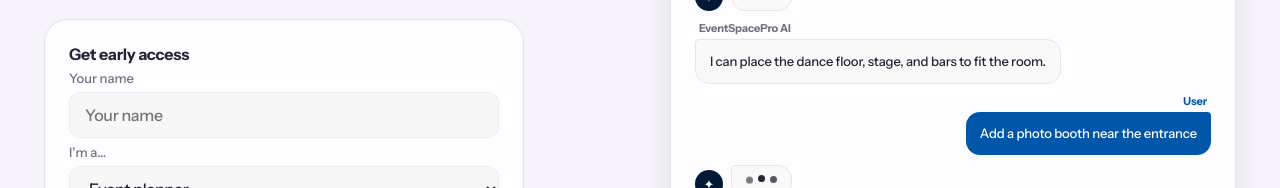
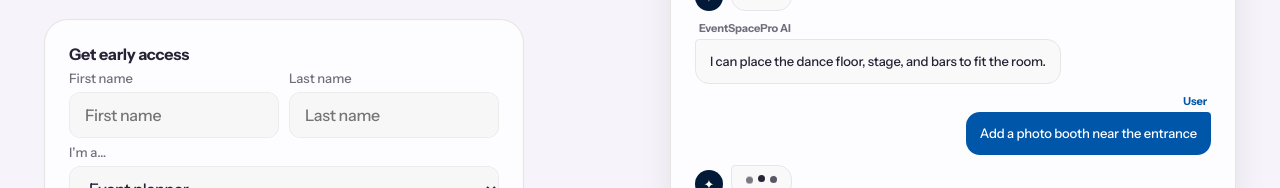
Before and after one commit to dtechoracle/esp-landing, a Next.js app: page / in a window 1280 px wide. Shown: the part 420-608 px from the top of the page. Built offline with nearby package versions, Linux system fonts and the light colour scheme.

Commit message:
added first name to form

```diff
--- a/app/components/WaitlistForm.tsx
+++ b/app/components/WaitlistForm.tsx
@@ -1,6 +1,6 @@
 "use client";
 
-import { useRef, useState } from "react";
+import { Fragment, useRef, useState } from "react";
 import Button from "./Button";
 import { waitlistSignup } from "@/lib/backend-client";
 
@@ -24,19 +24,25 @@ const inputStyle: React.CSSProperties = {
 };
 
 export default function WaitlistForm() {
-  const [name, setName] = useState("");
+  const [firstName, setFirstName] = useState("");
+  const [lastName, setLastName] = useState("");
   const [email, setEmail] = useState("");
   const [phone, setPhone] = useState("");
-  const [role, setRole] = useState("Event planner");
+  const [role, setRole] = useState("event_planner");
   const [whatsappOn, setWhatsappOn] = useState(false);
   const [status, setStatus] = useState<"idle" | "submitting">("idle");
+  const [showSuccess, setShowSuccess] = useState(false);
   const [error, setError] = useState("");
   const emailRef = useRef<HTMLInputElement>(null);
 
   async function submit() {
     setError("");
-    if (!name.trim()) {
-      setError("Enter your name.");
+    if (!firstName.trim()) {
+      setError("Enter your first name.");
+      return;
+    }
+    if (!lastName.trim()) {
+      setError("Enter your last name.");
       return;
     }
     if (!EMAIL_RE.test(email)) {
@@ -53,18 +59,27 @@ export default function WaitlistForm() {
     try {
       const result = await waitlistSignup({
         email: email.trim(),
-        name: name.trim(),
+        name: `${firstName.trim()} ${lastName.trim()}`,
         role,
         whatsappOn,
         phone: phone.trim(),
       });
 
       if (result.ok || result.status === 409) {
-        if (whatsappOn) {
-          window.open("https://whatsapp.com/channel/0029VbDahNlLdQej7Bpe5L3t", "_blank");
-        }
+        setFirstName("");
+        setLastName("");
+        setEmail("");
+        setPhone("");
+        setRole("event_planner");
+        setWhatsappOn(false);
         setStatus("idle");
         setError("");
+        setShowSuccess(true);
+        if (whatsappOn) {
+          setTimeout(() => {
+            window.open("https://whatsapp.com/channel/0029VbDahNlLdQej7Bpe5L3t", "_blank");
+          }, 3000);
+        }
         return;
       }
 
@@ -77,6 +92,7 @@ export default function WaitlistForm() {
   }
 
   return (
+    <>
     <div
       id="waitlist"
       style={{
@@ -96,16 +112,32 @@ export default function WaitlistForm() {
         <span style={{ fontSize: 16, fontWeight: 700, letterSpacing: "-0.015em" }}>
           Get early access
         </span>
-        <span style={{ fontSize: 13, fontWeight: 500, color: "var(--text-muted)" }}>Your name</span>
-        <input
-          type="text"
-          value={name}
-          onChange={(e) => setName(e.target.value)}
-          onKeyDown={(e) => e.key === "Enter" && submit()}
-          placeholder="Your name"
-          aria-label="Your name"
-          style={{ ...inputStyle, width: "100%" }}
-        />
+        <div style={{ display: "flex", gap: 10, width: "100%" }}>
+          <div style={{ display: "flex", flexDirection: "column", gap: 6, flex: 1 }}>
+            <span style={{ fontSize: 13, fontWeight: 500, color: "var(--text-muted)" }}>First name</span>
+            <input
+              type="text"
+              value={firstName}
+              onChange={(e) => setFirstName(e.target.value)}
+              onKeyDown={(e) => e.key === "Enter" && submit()}
+              placeholder="First name"
+              aria-label="First name"
+              style={{ ...inputStyle, width: "100%" }}
+            />
+          </div>
+          <div style={{ display: "flex", flexDirection: "column", gap: 6, flex: 1 }}>
+            <span style={{ fontSize: 13, fontWeight: 500, color: "var(--text-muted)" }}>Last name</span>
+            <input
+              type="text"
+              value={lastName}
+              onChange={(e) => setLastName(e.target.value)}
+              onKeyDown={(e) => e.key === "Enter" && submit()}
+              placeholder="Last name"
+              aria-label="Last name"
+              style={{ ...inputStyle, width: "100%" }}
+            />
+          </div>
+        </div>
         <span style={{ fontSize: 13, fontWeight: 500, color: "var(--text-muted)" }}>I&apos;m a…</span>
         <select
           value={role}
@@ -210,5 +242,78 @@ export default function WaitlistForm() {
       </span>
 
     </div>
+
+      {showSuccess && (
+        <div
+          style={{
+            position: "fixed",
+            inset: 0,
+            background: "rgba(0,0,0,0.4)",
+            display: "flex",
+            alignItems: "center",
+            justifyContent: "center",
+            zIndex: 1000,
+          }}
+          onClick={() => setShowSuccess(false)}
+        >
+          <div
+            onClick={(e) => e.stopPropagation()}
+            style={{
+              background: "var(--surface-card)",
+              borderRadius: "var(--radius-lg)",
+              boxShadow: "var(--shadow-card)",
+              padding: 32,
+              maxWidth: 400,
+              width: "100%",
+              display: "flex",
+              flexDirection: "column",
+              alignItems: "center",
+              gap: 16,
+              textAlign: "center",
+            }}
+          >
+            <div
+              style={{
+                width: 56,
+                height: 56,
+                borderRadius: "50%",
+                background: "rgba(16,185,129,0.1)",
+                display: "flex",
+                alignItems: "center",
+                justifyContent: "center",
+                fontSize: 28,
+              }}
+            >
+              ✓
+            </div>
+            <div style={{ fontSize: 18, fontWeight: 700 }}>You&apos;re on the list!</div>
+            <div style={{ fontSize: 14, color: "var(--text-muted)", lineHeight: 1.5 }}>
+              We&apos;ll send you an email when your invite is ready.
+              {whatsappOn && (
+                <span> Redirecting to WhatsApp in 3 seconds…</span>
+              )}
+            </div>
+            <button
+              onClick={() => setShowSuccess(false)}
+              style={{
+                height: 44,
+                padding: "0 24px",
+                border: "none",
+                borderRadius: "var(--radius-pill)",
+                background: "var(--accent)",
+                color: "white",
+                fontFamily: "var(--font-sans)",
+                fontWeight: 500,
+                fontSize: 15,
+                cursor: "pointer",
+                marginTop: 8,
+              }}
+            >
+              Got it
+            </button>
+          </div>
+        </div>
+      )}
+    </>
   );
 }
```
Also changed, not shown: app/admin/subscribers/SubscribersClient.tsx (+12 -5 lines).
